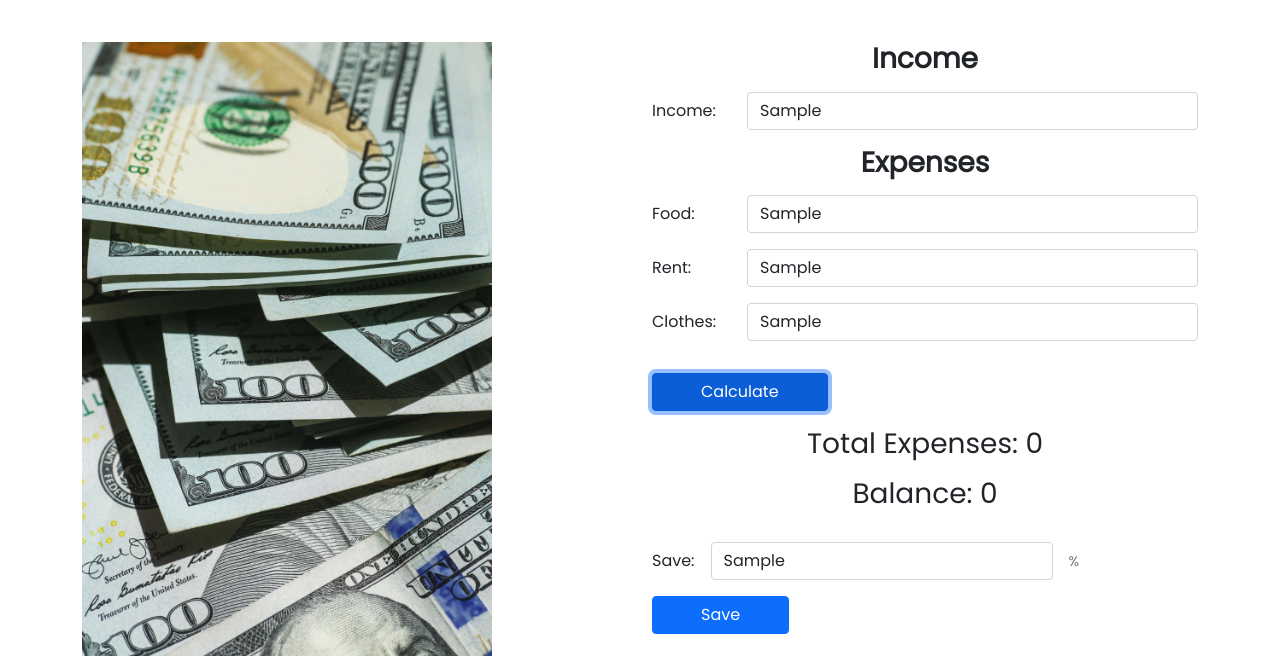
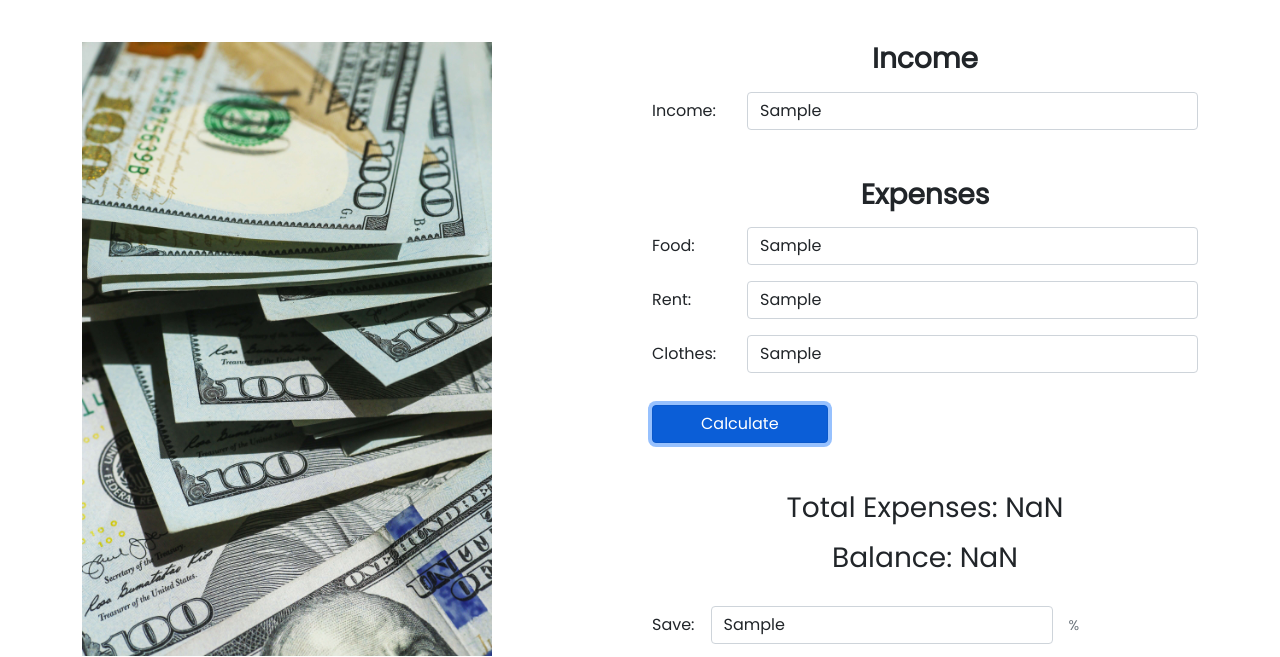
Before and after one commit to anikjoyy/money-master, a plain HTML site: page index.html in a window 1280 px wide. Both pictures are taken after typing "Sample", "Sample", "Sample", "Sample", "Sample" into the empty fields and a click on the button "Calculate". Shown: the part 102-759 px from the top of the page. Drawn offline with nearby package versions, Linux system fonts and the light colour scheme.

Commit message:
made income and expenses calculation

```diff
--- a/index.html
+++ b/index.html
@@ -44,7 +44,7 @@
                             </div>
                         </div>
 
-                        <h3 class="text-center fw-bold mb-3">Expenses</h3>
+                        <h3 class="text-center fw-bold mt-5 mb-3">Expenses</h3>
 
                         <!-- food field -->
                         <div class="row mb-3">
@@ -70,7 +70,7 @@
                             </div>
                         </div>
 
-                        <button id="calculate-btn" class="btn btn-primary px-5 my-3">Calculate</button>
+                        <button id="calculate-btn" class="btn btn-primary px-5 mt-3 mb-5">Calculate</button>
 
                         <div class="row mb-3 text-center">
                             <h3 class="mb-3">Total Expenses: <span id="total-expenses">0</span></h3>
--- a/js/money.js
+++ b/js/money.js
@@ -0,0 +1,35 @@
+function getInputValue(inputValue) {
+  const inputField = document.getElementById(inputValue);
+  const inputAmountText = inputField.value;
+  const amountValue = parseFloat(inputAmountText);
+
+  // inputField.value='';
+  return amountValue;
+}
+
+/* -------------------------------------------------------
+calculate section
+--------------------------------------------------------------- */
+
+document.getElementById('calculate-btn').addEventListener('click', function () {
+  // taking income amount
+  let incomeValue = getInputValue('income-input');
+
+  //taking expenses value
+  let foodValue = getInputValue('food-input');
+  let rentValue = getInputValue('rent-input');
+  let clothesValue = getInputValue('clothes-input');
+
+  //expenses calculation section
+  let totalExpenses = document.getElementById('total-expenses');
+  let allExpenses = foodValue + rentValue + clothesValue;
+  totalExpenses.innerText = allExpenses;
+
+  //after expenses remaining balance calcultation
+  let balance = document.getElementById('balance');
+  balance.innerText = incomeValue - parseFloat(totalExpenses.innerText);
+});
+
+/* -----------------------------------
+saving section
+------------------------------------ */
```
